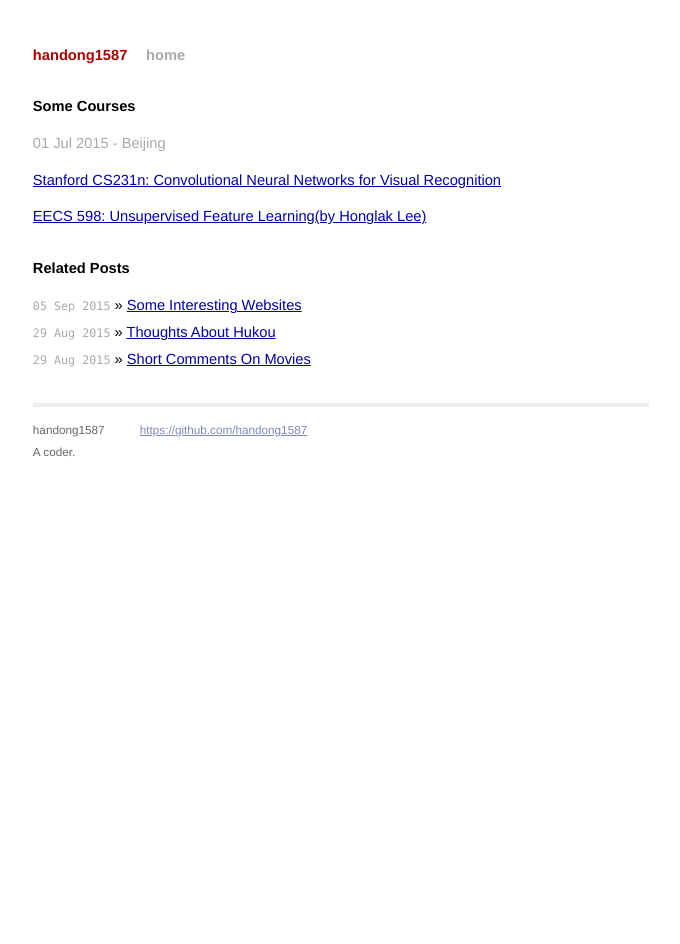
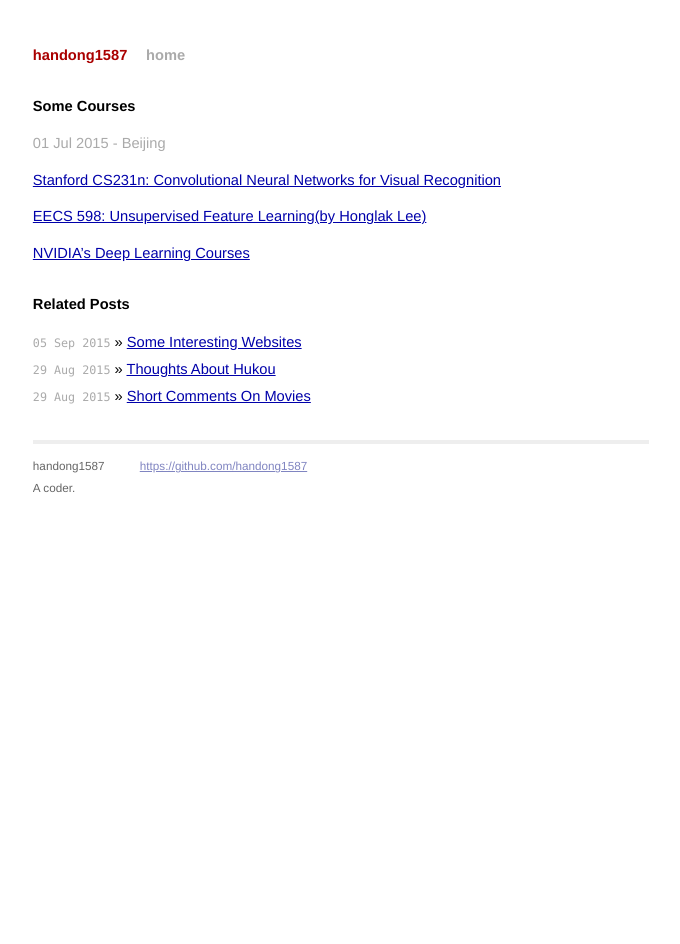
Before and after one commit to handong1587/handong1587.github.io, a Jekyll site: the page built from _posts/deep_learning/2015-07-01-some-courses.md, in a window 1280 px wide. Shown: the whole page, without its empty margins (299-979 px from the left). Built offline with Jekyll 4.4.1, drawn with Linux system fonts in a browser that asks for light colours; Markdown is read by kramdown in place of the engine named in the settings; comment, search, counter and statistics services are not loaded.

Commit message:
update md

```diff
--- a/_posts/deep_learning/2015-07-01-some-courses.md
+++ b/_posts/deep_learning/2015-07-01-some-courses.md
@@ -12,3 +12,5 @@ title: Some Courses
 [Stanford CS231n: Convolutional Neural Networks for Visual Recognition](http://cs231n.github.io/)
 
 [EECS 598: Unsupervised Feature Learning(by Honglak Lee)](http://web.eecs.umich.edu/~honglak/teaching/eecs598/schedule.html)
+
+[NVIDIA’s Deep Learning Courses](https://developer.nvidia.com/deep-learning-courses)
```
